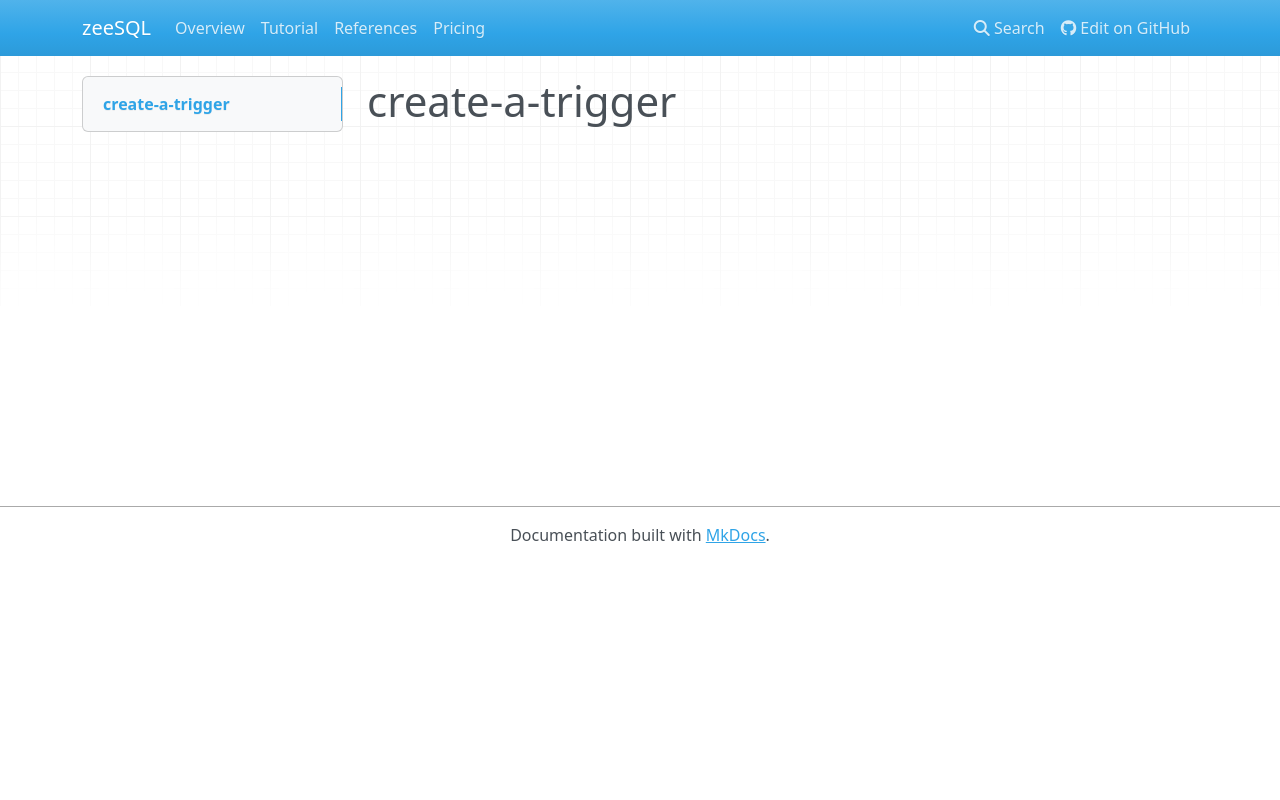
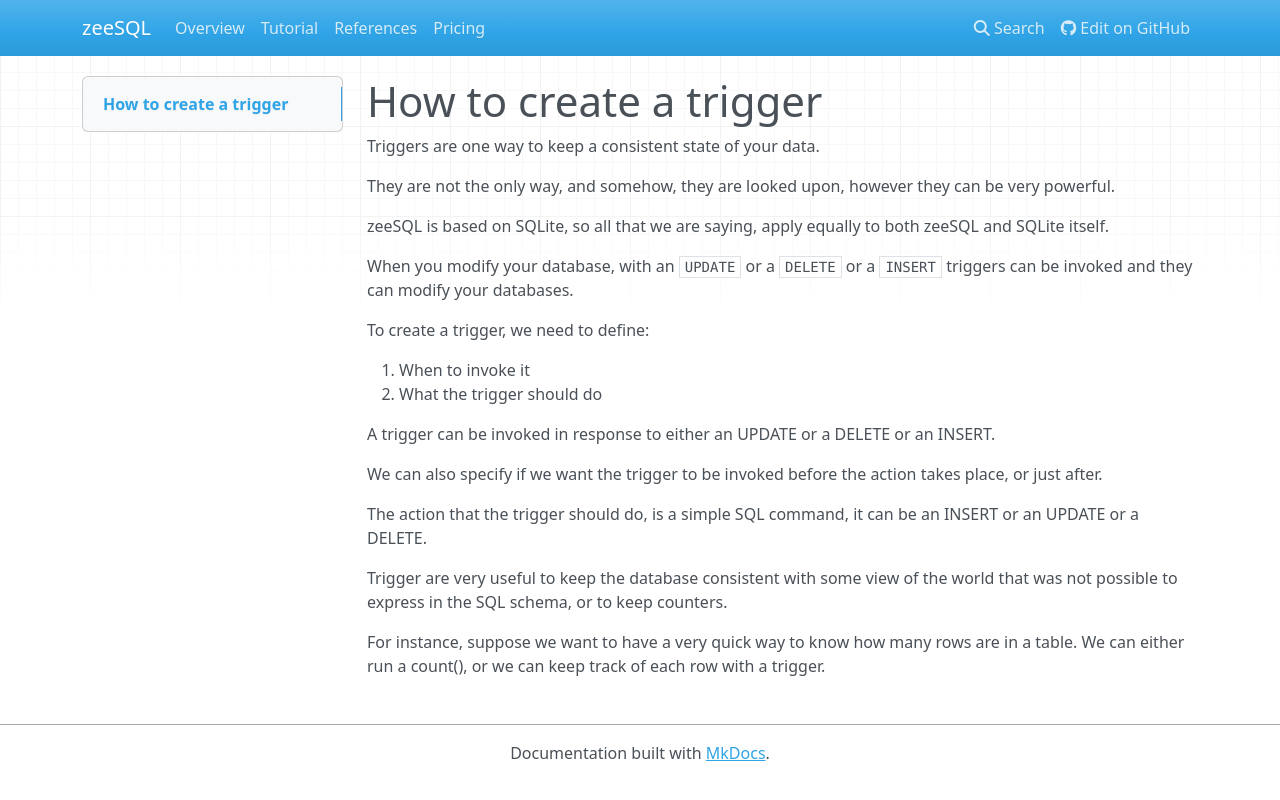
Before and after one commit to RedBeardLab/zeeSQL-doc, an MkDocs documentation site: the page built from docs/how-to/create-a-trigger.md, in a window 1280 px wide. Shown: the top 800 px of the page. Built offline with MkDocs 1.6.1, drawn with Linux system fonts in a browser that asks for light colours; nearby versions of some CDN libraries; old or Windows-style settings are respelled for this version of MkDocs.

Commit message:
Update create-a-trigger.md
start working on triggers

```diff
--- a/docs/how-to/create-a-trigger.md
+++ b/docs/how-to/create-a-trigger.md
@@ -1 +1,24 @@
-# create-a-trigger
+# How to create a trigger
+
+Triggers are one way to keep a consistent state of your data.
+
+They are not the only way, and somehow, they are looked upon, however they can be very powerful.
+
+zeeSQL is based on SQLite, so all that we are saying, apply equally to both zeeSQL and SQLite itself.
+
+When you modify your database, with an `UPDATE` or a `DELETE` or a `INSERT` triggers can be invoked and they can modify your databases.
+
+To create a trigger, we need to define:
+
+1. When to invoke it
+1. What the trigger should do
+
+A trigger can be invoked in response to either an UPDATE or a DELETE or an INSERT.
+
+We can also specify if we want the trigger to be invoked before the action takes place, or just after.
+
+The action that the trigger should do, is a simple SQL command, it can be an INSERT or an UPDATE or a DELETE.
+
+Trigger are very useful to keep the database consistent with some view of the world that was not possible to express in the SQL schema, or to keep counters.
+
+For instance, suppose we want to have a very quick way to know how many rows are in a table. We can either run a count(), or we can keep track of each row with a trigger.
```
